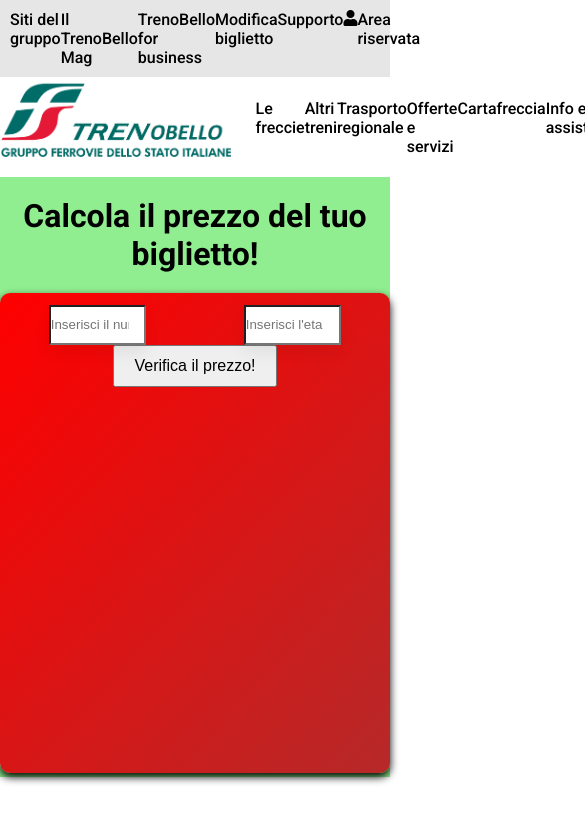
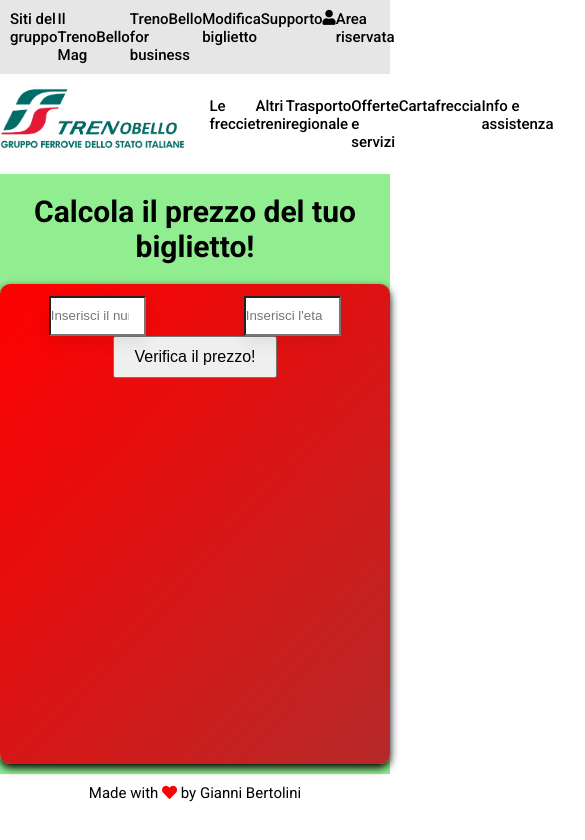
Before and after one commit to bosciu/js-biglietto-treno, a plain HTML site: page index.html in a window 390 px wide. Shown: the top 840 px of the page, 585 px wide, since content can reach past the window. Drawn offline with Linux system fonts and the light colour scheme.

Commit message:
Completamento con hover & "media query"

```diff
--- a/css/style.css
+++ b/css/style.css
@@ -1,9 +1,4 @@
 /* Debug */
-
-main {
-    background-color: lightgreen;
-    height: 600px;
-}
 
 
 /* Debug */
@@ -25,6 +20,7 @@ body {
     max-width: 1320px;
     margin: auto;
     height: 100%;
+    padding: 0 15px;
 }
 
 .flex {
@@ -100,6 +96,11 @@ header {
 
 /* Main */
 
+main {
+    background-color: lightgreen;
+    height: 600px;
+}
+
 #biglietto-input {
     position: relative;
     width: 100%;
@@ -144,3 +145,50 @@ header {
 input::placeholder {
     text-align: center;
 }
+
+
+/* Footer */
+
+footer {
+    padding: 10px 0;
+}
+
+footer>i {
+    color: red;
+}
+
+
+/* Hover */
+
+li:hover {
+    text-decoration: underline;
+    color: #c03;
+}
+
+
+/* Media Query */
+
+@media screen and (max-width: 1199px) {
+    body {
+        font-size: 15px;
+    }
+    .container {
+        max-width: 960px;
+    }
+    #buy-now {
+        top: 40%;
+    }
+    #second-list>img {
+        height: 80%;
+    }
+}
+
+@media screen and (max-width: 767px) {
+    .container {
+        width: 100%;
+        padding: 0;
+    }
+    #biglietto-input>h2 {
+        width: 80%;
+    }
+}
--- a/index.html
+++ b/index.html
@@ -64,8 +64,8 @@
     <!-- Parte centrale di calcolo biglietto -->
 
     <!-- Crediti della pagina -->
-    <footer>
-
+    <footer class="text-center">
+        Made with <i class="fas fa-heart"></i> by Gianni Bertolini
     </footer>
     <!-- /Crediti della pagina -->
 
```
